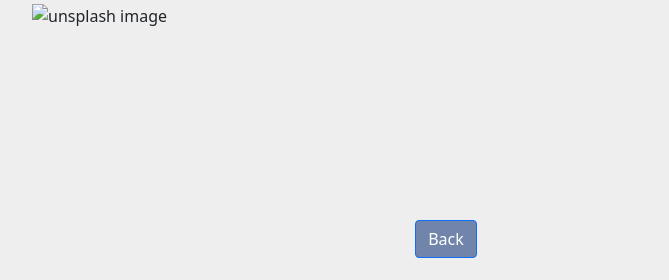
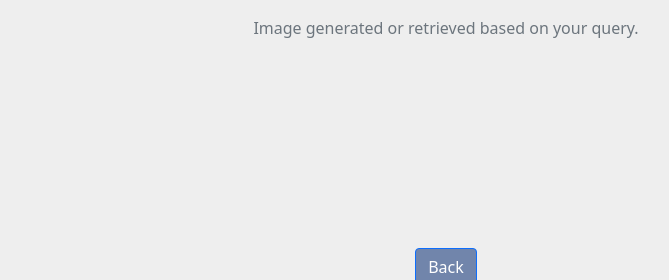
Before and after one commit to ksu-hmi/Rx-Secure, a Flask app: page /image/1 in a window 1280 px wide. Shown: the part 323-603 px from the top of the page, without its empty margins (194-863 px from the left). Run offline with Flask 2, Linux system fonts and the light colour scheme; data that the repository does not hold is empty.

Commit message:
Update image.html
Add caption below image to provide context for users

```diff
--- a/app/templates/image.html
+++ b/app/templates/image.html
@@ -4,6 +4,10 @@
 <div class="row p-5 m-5">
   <div class="col p-5">
     <img src="{{ url }}" class="img-fluid" alt="unsplash image" />
+    <p class="mt-3 text-muted text-center">
+      Image generated or retrieved based on your query.
+    </p>
+
   </div>
 </div>
 
```
